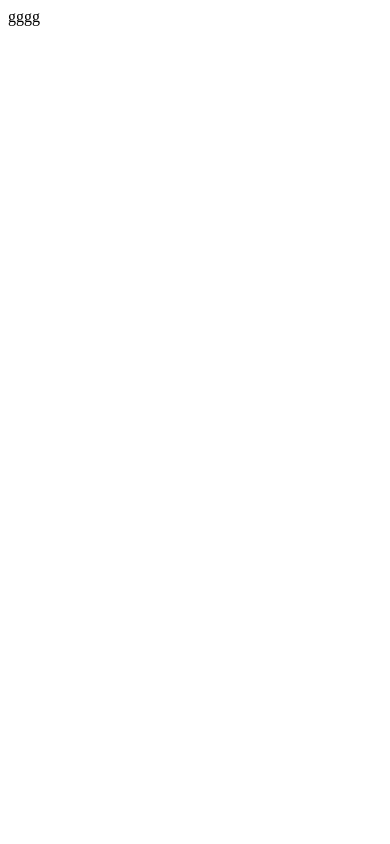
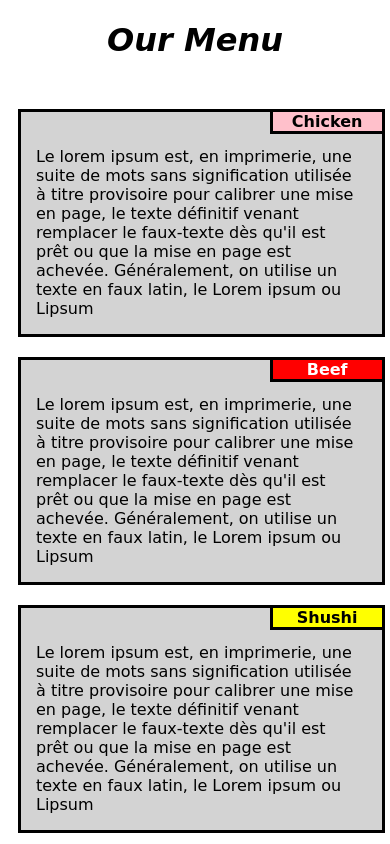
Before and after one commit to ChebbahBeySamia/CourseraExams, a plain HTML site: page SOlM2/index.html in a window 390 px wide. Drawn offline with Linux system fonts and the light colour scheme.

Commit message:
SOlution Exam

```diff
--- /dev/null
+++ b/SOlM2/css/style.css
@@ -0,0 +1,120 @@
+h1 {
+	text-align: center;
+	font-style: italic;
+	font-family: cursive;
+	margin-bottom: 50px;
+
+}
+section {
+	background-color: #D3D3D3;
+	font-family: cursive;
+	display: block;
+	width: 31% ;
+	box-sizing: border-box;
+	float: left;
+
+}
+#section1{
+	margin-left: 20px;
+    margin-right: 20px;
+    border-style: solid;
+
+
+}
+#section2{
+	margin-left: 10px;
+	border-style: solid;
+}
+#section3{
+    margin-left: 22px;
+     border-style: solid;
+
+}
+#chicken{
+	background-color: pink;
+	overflow: hidden;
+    float: right;
+    text-align: center;
+    border-left: solid;
+    border-bottom: solid;
+    font-weight: bold;
+}
+#Shushi{
+	background-color: yellow;
+	overflow: hidden;
+    float: right;
+	text-align: center;
+	border-left: solid;
+    border-bottom: solid;
+    font-weight: bold;
+
+
+
+}
+#Beef{
+	background-color: red;
+	overflow: hidden;
+    float: right;
+	text-align: center;
+	border-left: solid black;
+    border-bottom: solid black;
+    font-weight: bold;
+    color: white;
+    font-weight: bold;
+
+
+}
+p{
+	 margin-top: 35px;
+	 margin-left: 15px;
+	 margin-right: 20px;
+}
+@media (min-width: 992px) and (max-width: 1045px){
+	section {
+	width: 30% !important;
+}
+
+}
+
+@media (min-width: 768px) and (max-width: 991px) {
+
+	#section1 , #section2 {
+		width: 43% !important;
+}
+
+	#section3 {
+ 		margin-left: 45px;
+    	width: 90%;
+    	margin-top: 25px;
+	}
+	#section2{
+	    margin-left: 15px;
+	}
+	#section1{
+		margin-left: 45px;
+	}
+	#Shushi{
+		width: 137px;
+	}
+
+
+}
+@media (min-width: 260px) and (max-width: 767px)
+{
+	#section1{
+	 	margin-left: 10px;
+	 	width: 98%;
+
+	 }
+	#section2{
+		margin-left: 10px;
+	 	width: 98%;
+	 	margin-top: 20px
+	 }
+	#section3{
+	 	margin-left: 10px;
+	 	width: 98%;
+	 	margin-top: 20px;
+
+	}
+}
--- a/SOlM2/index.html
+++ b/SOlM2/index.html
@@ -1,9 +1,36 @@
 <!DOCTYPE html>
 <html>
 <head>
-	<title> Hello Coursera</title>
+	<title> Exam M2 Coursera</title>
+	    <meta charset="utf-8" />
+	<meta name="viewport" content="width=device-width,initial-scale=1.0">
+        <link type='text/css' rel='stylesheet' href="css/style.css" />
+
 </head>
 <body>
- gggg
+<h1> Our Menu</h1>
+<div>
+	<section id="section1">
+		<section id='chicken'>Chicken</section>
+		<p> Le lorem ipsum est, en imprimerie, une suite de mots sans signification utilisée à titre provisoire pour calibrer une mise en page, le texte définitif venant remplacer le faux-texte dès qu'il est prêt ou que la mise en page est achevée. Généralement, on utilise un texte en faux latin, le Lorem ipsum ou Lipsum</p>
+
+	</section>
+		<section id="section2">
+					<section id="Beef">Beef</section>
+		<p> Le lorem ipsum est, en imprimerie, une suite de mots sans signification utilisée à titre provisoire pour calibrer une mise en page, le texte définitif venant remplacer le faux-texte dès qu'il est prêt ou que la mise en page est achevée. Généralement, on utilise un texte en faux latin, le Lorem ipsum ou Lipsum</p>
+
+	</section>
+
+		<section id="section3">
+								<section id='Shushi'>Shushi</section>
+
+		<p> Le lorem ipsum est, en imprimerie, une suite de mots sans signification utilisée à titre provisoire pour calibrer une mise en page, le texte définitif venant remplacer le faux-texte dès qu'il est prêt ou que la mise en page est achevée. Généralement, on utilise un texte en faux latin, le Lorem ipsum ou Lipsum</p>
+
+	</section>
+
+
+
+</div>
+
 </body>
 </html>
```
